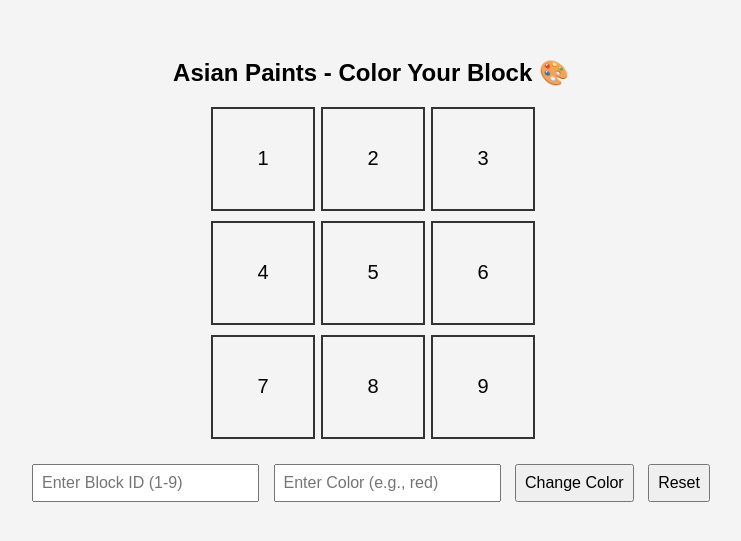
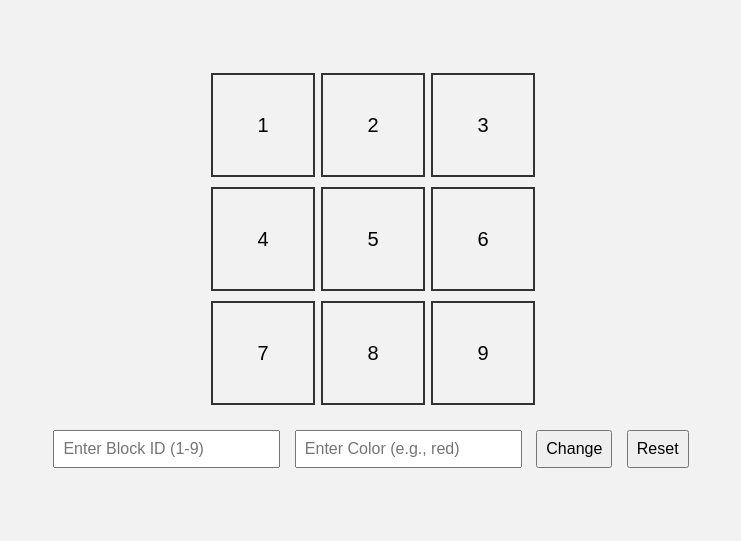
Before and after one commit to acciojob/Replit-Asian-Paints-Musharraf-712, a website: page main.html in a window 1280 px wide. Shown: the part 135-676 px from the top of the page, without its empty margins (269-1010 px from the left). Drawn offline with Linux system fonts and the light colour scheme.

Commit message:
created a submission

```diff
--- a/main.html
+++ b/main.html
@@ -8,10 +8,7 @@
 
 <body>
 	<!-- the entire body must be written by student -->
-
-  <h2>Asian Paints - Color Your Block 🎨</h2>
-
-  <div id="grid-container">
+	 <div class="grid-container">
     <div class="grid-item" id="1">1</div>
     <div class="grid-item" id="2">2</div>
     <div class="grid-item" id="3">3</div>
@@ -26,9 +23,10 @@
   <div>
     <input type="number" id="block_id" placeholder="Enter Block ID (1-9)">
     <input type="text" id="colour_id" placeholder="Enter Color (e.g., red)">
-    <button id="change_button">Change Color</button>
-    <button id="Reset">Reset</button>
+    <button id="change_button">Change</button>
+    <button id="reset_button">Reset</button>
   </div>
+
 
     <script type="text/javascript" src="./script.js">
 </script>
--- a/script.js
+++ b/script.js
@@ -1,32 +1,21 @@
-//your JS code here. If required.
-  const changeButton = document.getElementById('change_button');
-    const resetButton = document.getElementById('Reset');
+    const changeButton = document.getElementById('change_button');
+    const resetButton = document.getElementById('reset_button');
     const blockInput = document.getElementById('block_id');
     const colorInput = document.getElementById('colour_id');
     const gridItems = document.querySelectorAll('.grid-item');
 
-    // Function to reset all grid colors to transparent
     function resetGrid() {
       gridItems.forEach(item => item.style.backgroundColor = 'transparent');
     }
 
-    // Change color button click
     changeButton.addEventListener('click', () => {
       const blockId = blockInput.value;
       const color = colorInput.value;
-
-      // Reset all blocks first
       resetGrid();
-
-      // Change the selected block color
       const block = document.getElementById(blockId);
       if (block && color) {
         block.style.backgroundColor = color;
-      } else {
-        alert('Please enter a valid Block ID (1-9) and color name.');
       }
     });
 
-    // Reset button click
     resetButton.addEventListener('click', resetGrid);
-  </script>
--- a/styles.css
+++ b/styles.css
@@ -1,4 +1,3 @@
-/*  your css code here. If applicable */
  body {
       font-family: Arial, sans-serif;
       display: flex;
@@ -6,10 +5,10 @@
       align-items: center;
       justify-content: center;
       min-height: 100vh;
-      background-color: #f4f4f4;
+      background-color: #f2f2f2;
     }
 
-    #grid-container {
+    .grid-container {
       display: grid;
       grid-template-columns: repeat(3, 100px);
       grid-gap: 10px;
```
